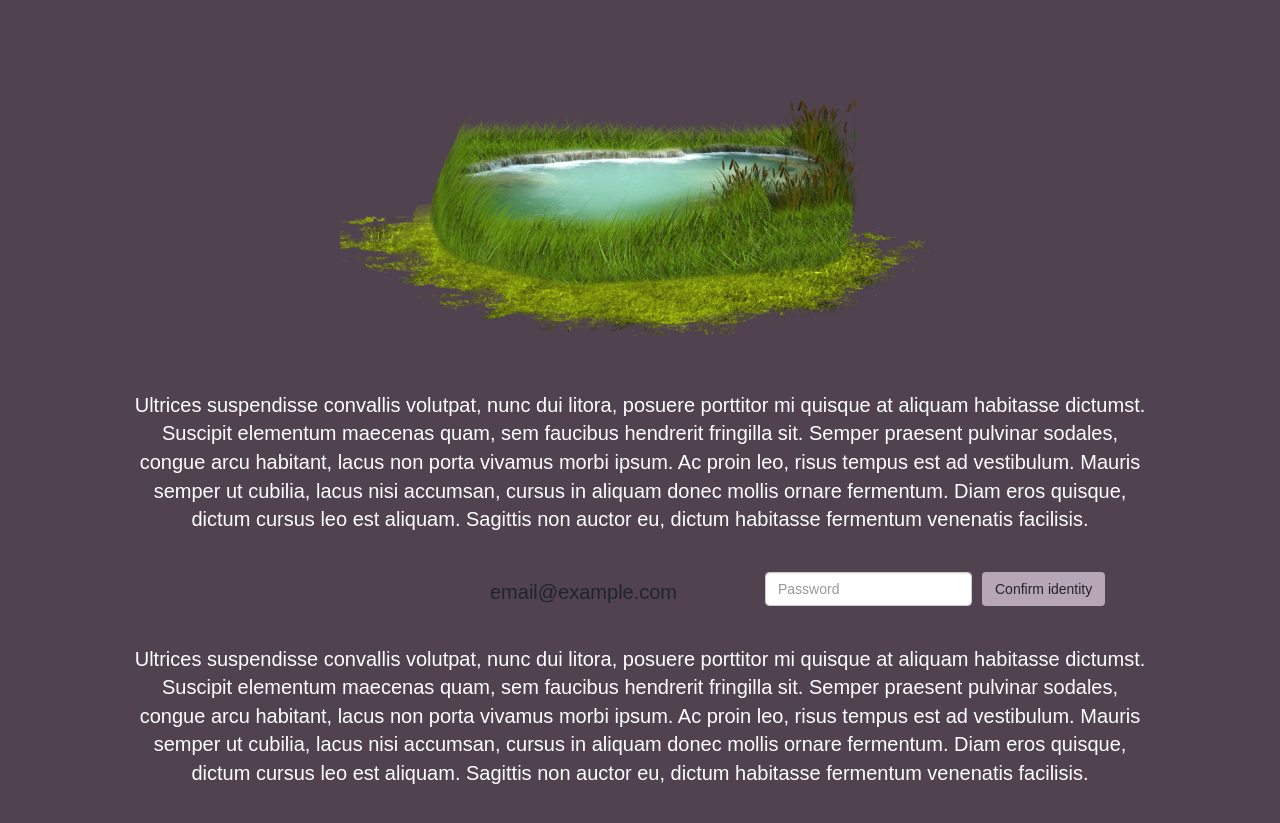
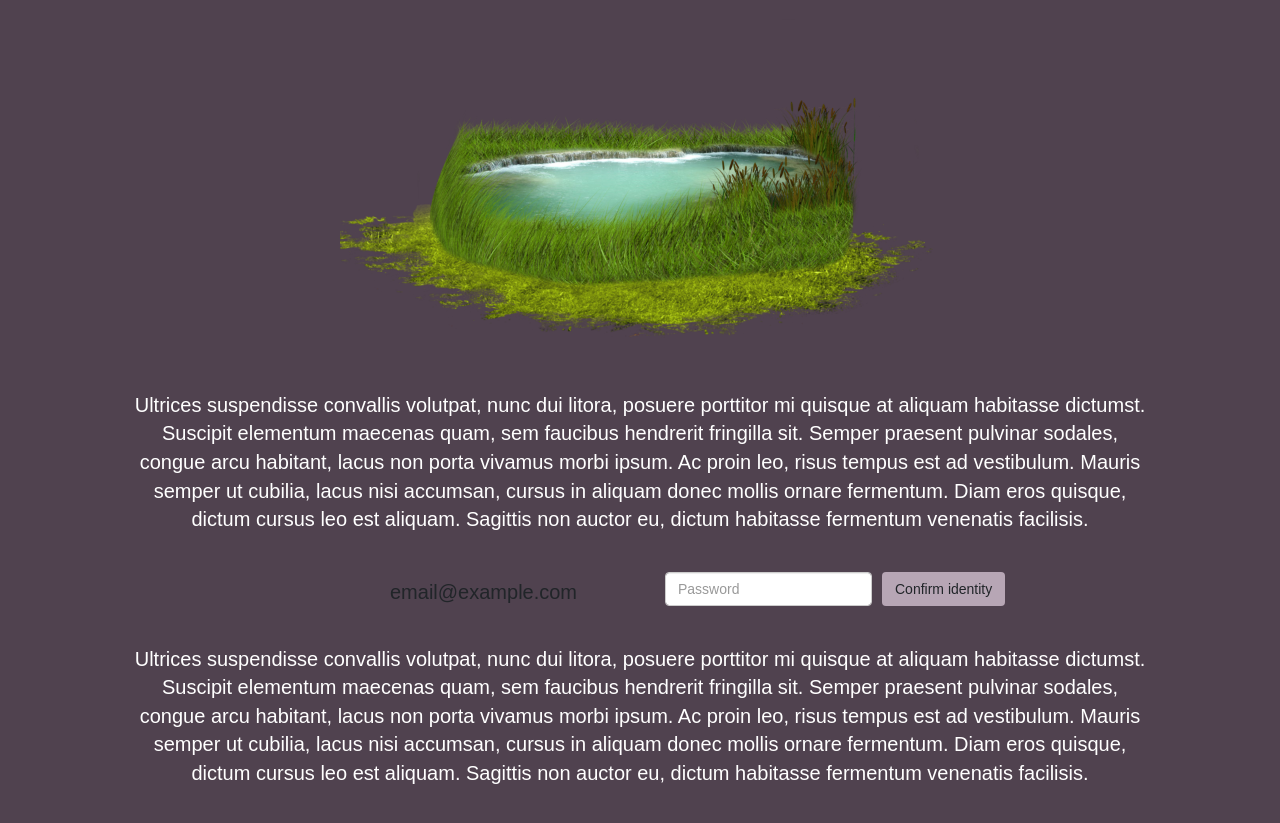
Before and after one commit to Cklever-Cavalcante/paletas.github.io, a plain HTML site: page Paleta3.html in a window 1280 px wide. Shown: the part 209-1032 px from the top of the page. Drawn offline with nearby package versions, Linux system fonts and the light colour scheme; a web font is replaced by a local one.

Commit message:
Update Paleta3.html

```diff
--- a/Paleta3.html
+++ b/Paleta3.html
@@ -69,7 +69,7 @@
             facilisis.</p>
         <br>
 
-        <form style="padding-left: 500px;" class="row g-3">
+        <form style="padding-left: 400px;" class="row g-3">
             <div class="col-auto">
                 <label for="staticEmail2" class="visually-hidden">Email</label>
                 <input type="text" readonly class="form-control-plaintext" id="staticEmail2" value="email@example.com">
```
